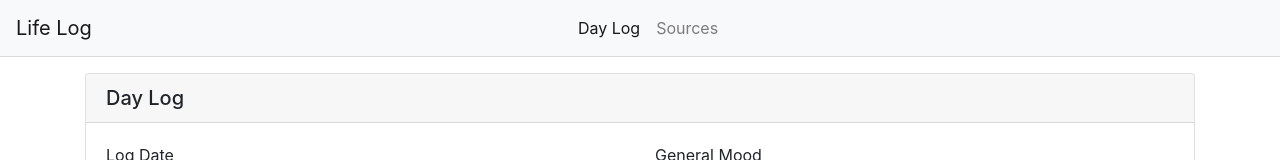
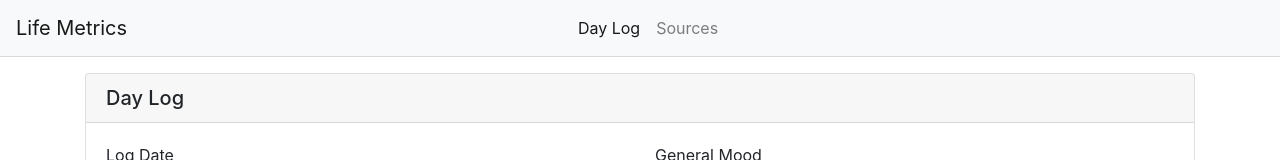
Before and after one commit to jemgunay/life-metrics, a Vue app in the folder ui/: page / in a window 1280 px wide. Shown: the top 160 px of the page. Built offline with nearby package versions, Linux system fonts and the light colour scheme; no server answers.

Commit message:
README rejig.

```diff
--- a/ui/src/components/NavBar.vue
+++ b/ui/src/components/NavBar.vue
@@ -5,7 +5,7 @@
             <span class="navbar-toggler-icon"></span>
         </button>
         <!-- brand -->
-        <router-link class="navbar-brand w-100" active-class="active" :to="{ name: 'home'}">Life Log</router-link>
+        <router-link class="navbar-brand w-100" active-class="active" :to="{ name: 'home'}">Life Metrics</router-link>
         <!-- navs -->
         <div class="navbar-collapse collapse w-100 justify-content-center" id="navbar-main">
             <ul class="navbar-nav mx-auto">
```
Also changed, not shown: 2 other files (tests, documents, lock files or other folders).
